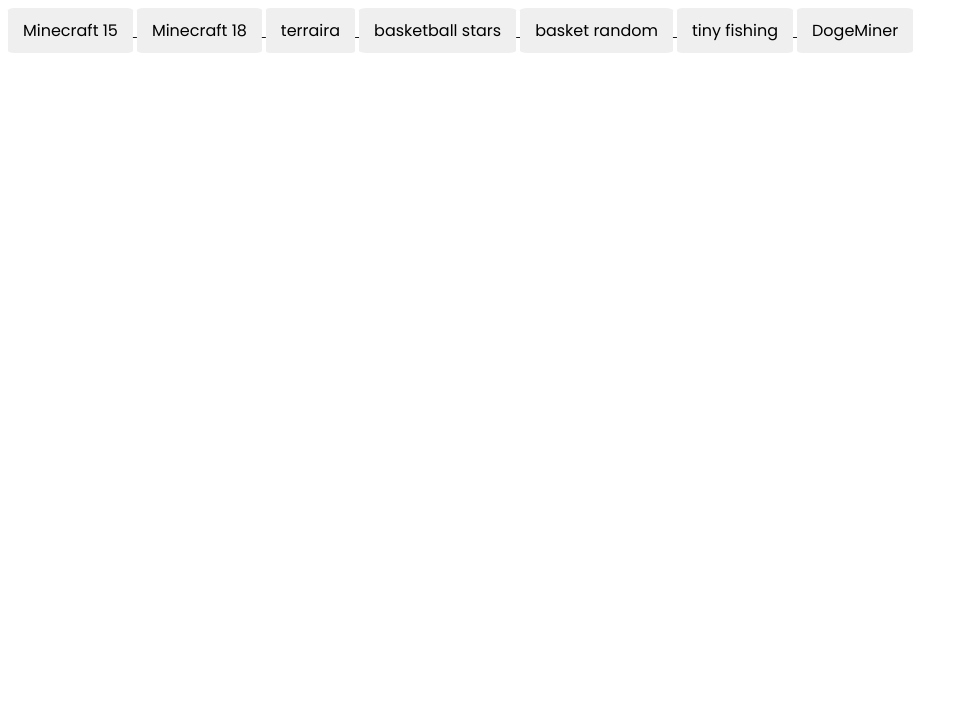
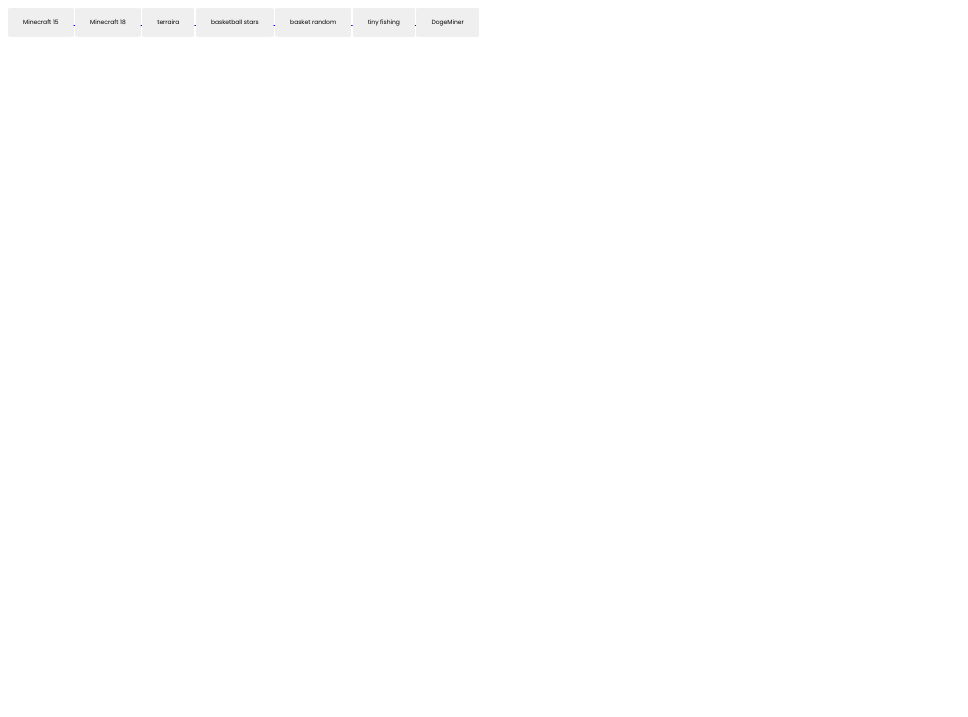
Before and after one commit to ubg657/ngly77, a plain HTML site: page index.html in a window 1280 px wide. Shown: the part 83-800 px from the top of the page, without its empty margins (0-968 px from the left). Drawn offline with Linux system fonts and the light colour scheme.

Commit message:
Update Styles.css

```diff
--- a/Styles.css
+++ b/Styles.css
@@ -13,3 +13,7 @@ h1 {
     text-align: center;
     font-family: 'Poppins', sans-serif;
 }
+
+a {
+    font-size: 10%;
+}
```
